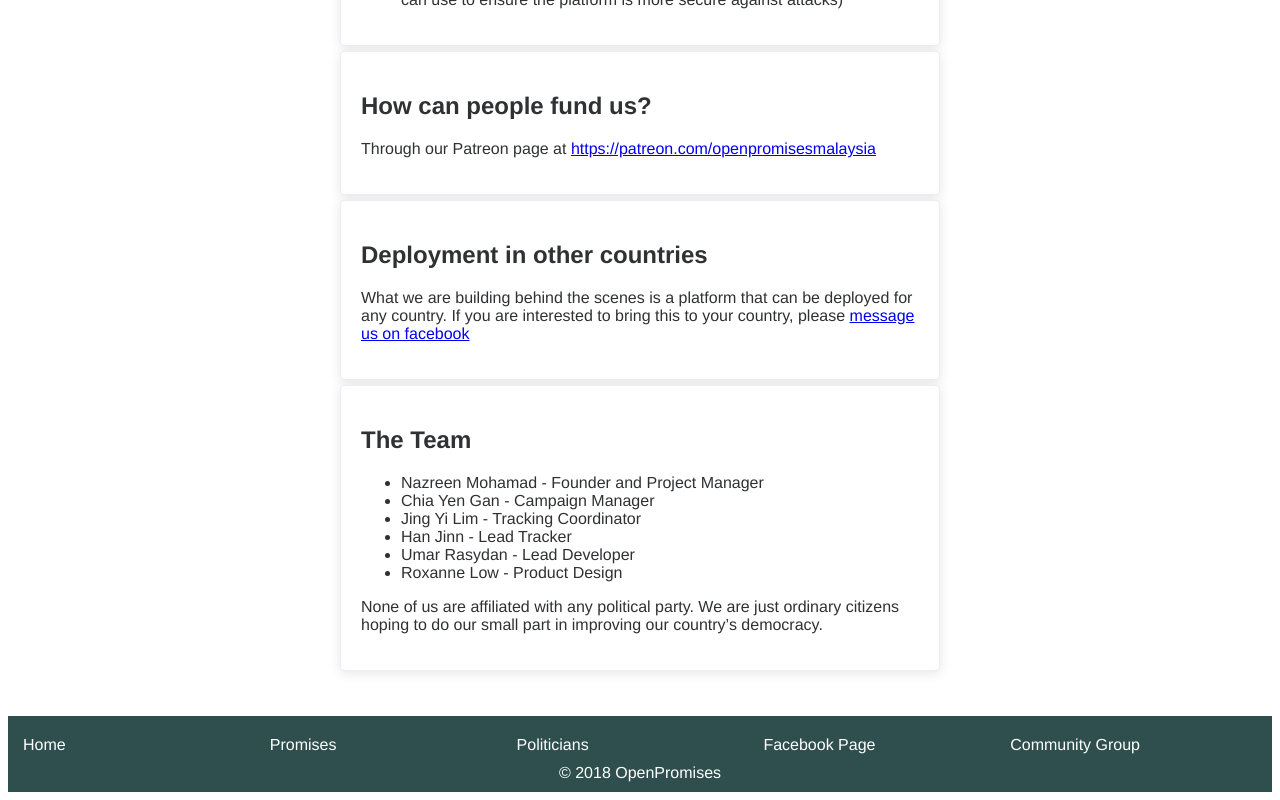
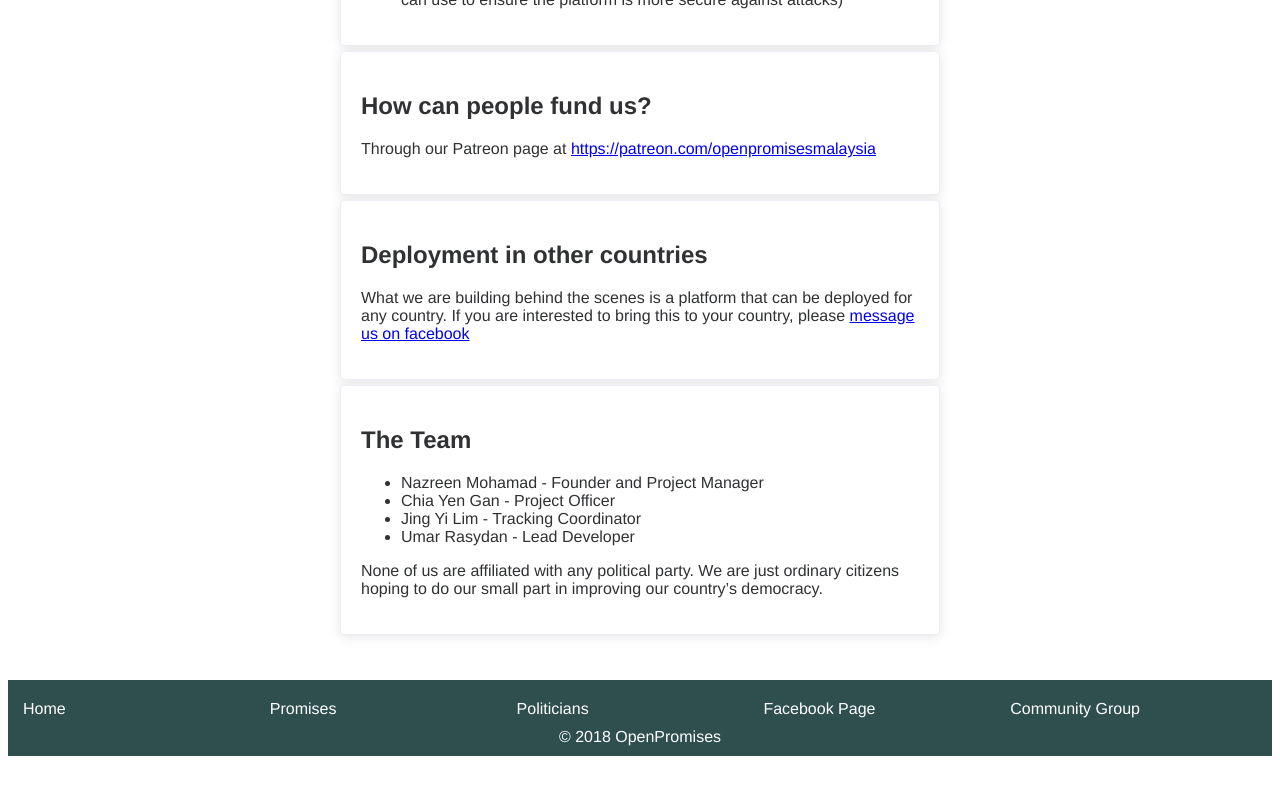
Before and after one commit to openpromisesmy/ui, a Vue app: page /about in a window 1280 px wide. Shown: the part 2188-2988 px from the top of the page. After the commit the page ends 2952 px from the top, so only its background shows below. Built offline with nearby package versions, Linux system fonts and the light colour scheme; no server answers; what vue-mq would draw is missing.

Commit message:
update team

```diff
--- a/src/views/About.vue
+++ b/src/views/About.vue
@@ -91,11 +91,9 @@
             <h2>The Team</h2>
             <ul>
               <li>Nazreen Mohamad - Founder and Project Manager</li>
-              <li>Chia Yen Gan - Campaign Manager</li>
+              <li>Chia Yen Gan - Project Officer</li>
               <li>Jing Yi Lim - Tracking Coordinator</li>
-              <li>Han Jinn - Lead Tracker</li>
               <li>Umar Rasydan - Lead Developer</li>
-              <li>Roxanne Low - Product Design</li>
             </ul>
             <p>None of us are affiliated with any political party. We are just ordinary citizens hoping to do our small part in improving our country’s democracy.</p>
           </el-card>
```
